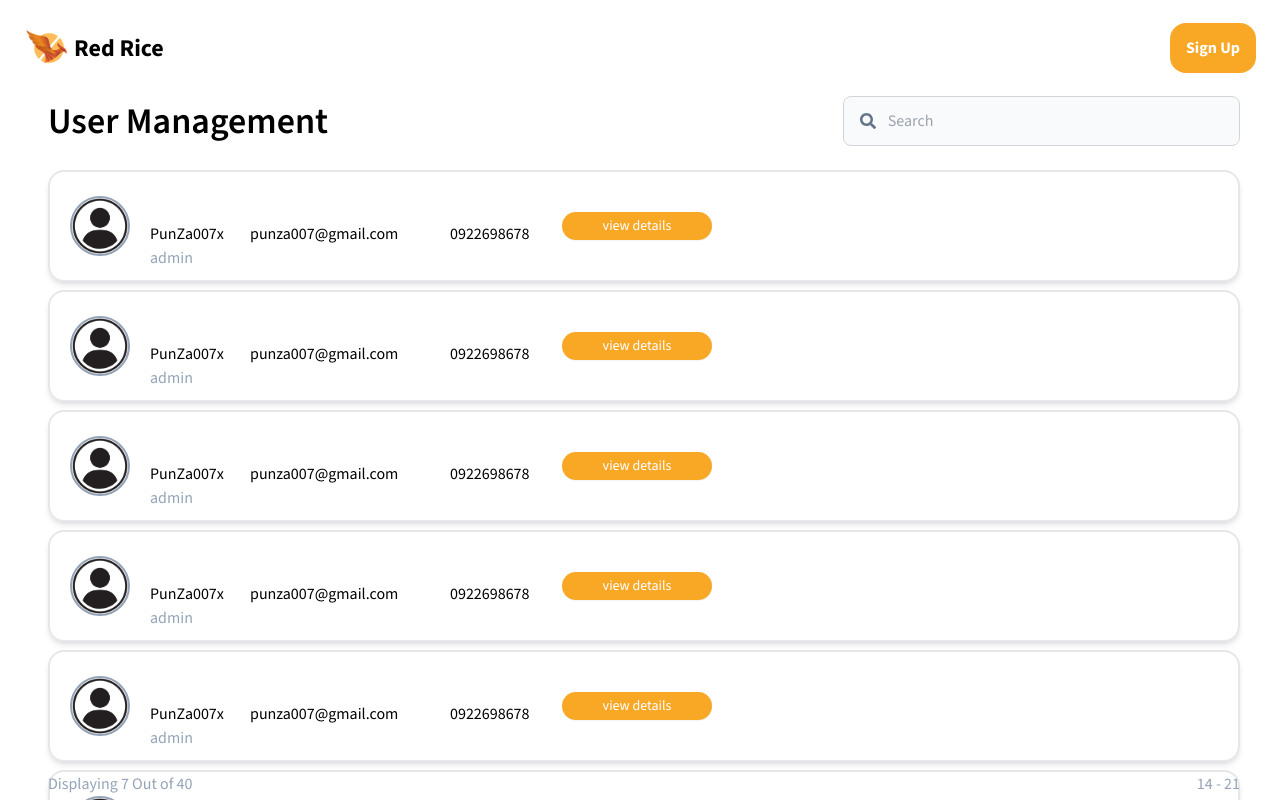
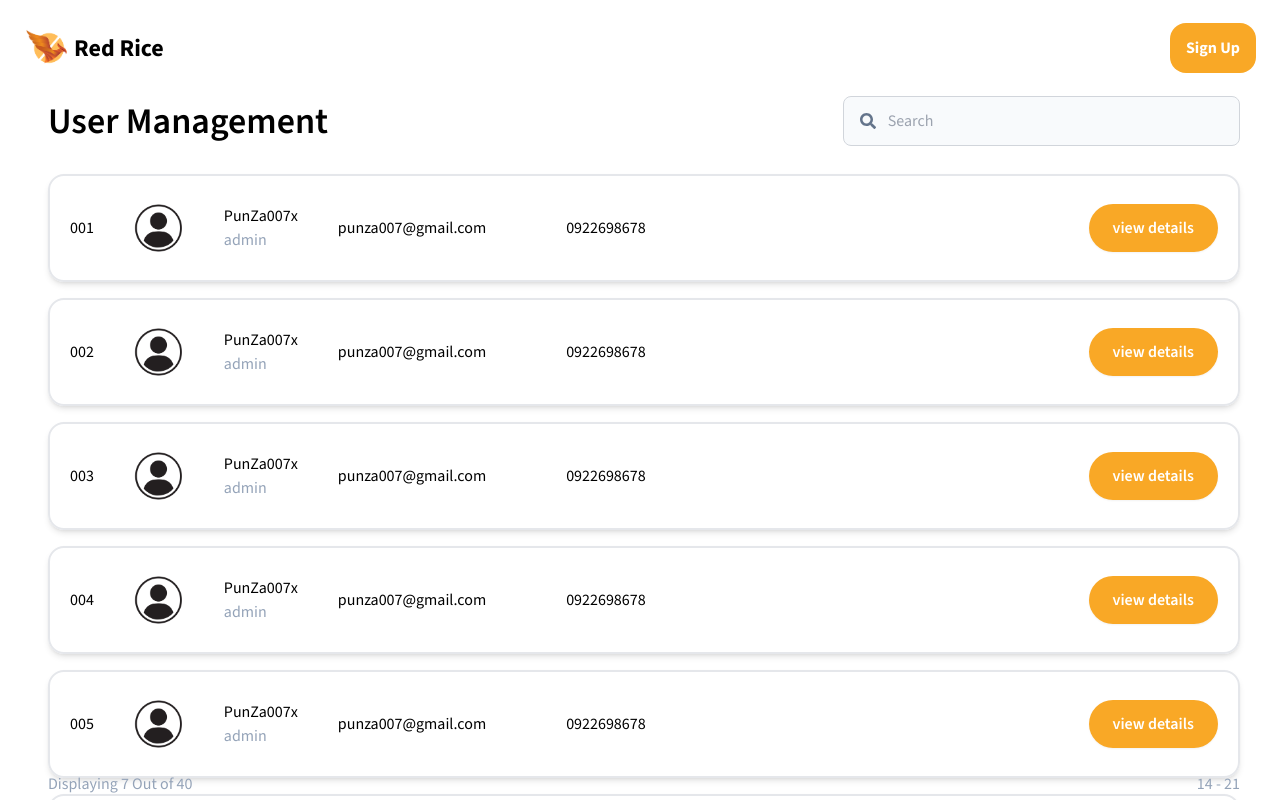
Before and after one commit to 2110503TACEDT66/swdevprac2-project-red-rice, a Next.js app: page /admin/manage in a window 1280 px wide. Built offline with nearby package versions, Linux system fonts and the light colour scheme.

Commit message:
fix: card component

```diff
--- a/src/components/adminmanage/card.tsx
+++ b/src/components/adminmanage/card.tsx
@@ -1,5 +1,6 @@
 import Link from 'next/link';
 import Image from 'next/image';
+import { IoInformation } from 'react-icons/io5';
 
 interface CardProps {
     id: string;
@@ -9,28 +10,47 @@ interface CardProps {
     tel: string;
     picture?: string;
 }
-export default function Card({ id, name, role, email, tel, picture }: CardProps) {
+export default function Card({
+    id,
+    name,
+    role,
+    email,
+    tel,
+    picture,
+}: CardProps) {
     return (
-        <div className="h-auto w-full rounded-[1rem] shadow-md m-1 flex flex-row border-2 py-3 items-center">
-            <div className="w-[55px] h-[55px] relative rounded-full  p-7 m-3 ml-5 mr-5 border-solid border-2 border-slate-400 self-center ">
-                <Image
-                    src={picture || '/img/user/user1.png'}
-                    alt="Product Picture"
-                    fill={true}
-                    className="object-cover rounded-full "
-                />
+        <div className="h-auto w-full rounded-[1rem] shadow-md m-2 flex flex-row py-2 md:py-7 items-center justify-between pr-5 pl-5 border-2">
+            <div className="flex flex-row items-center">
+                <h1 className='mr-5 md:mr-10'>{id}</h1>
+                <div className="flex flex-row gap-5 md:gap-10 mr-3 md:mr-10">
+                    <Image
+                        src={picture || '/img/user/user1.png'}
+                        alt="Product Picture"
+                        width={50}
+                        height={50}
+                        className="object-cover rounded-full"
+                    />
+                    <div className="flex flex-col">
+                        <h1>{name}</h1>
+                        <h1 className="text-slate-400">{role}</h1>
+                    </div>
+                </div>
+                <div className="hidden md:flex flex-row gap-10 lg:gap-20 items-center">
+                    <h1>{email}</h1>
+                    <h1>{tel}</h1>
+                </div>
             </div>
-            <div className="flex flex-col w-[100px] h-[10%] self-center">
-                <div className="">{name}</div>
-                <div className="text-slate-400">{role}</div>
-            </div>
-            <div className="w-[200px] h-[10%] self-center ">{email}</div>
-            <div className="w-[100px] h-[10%] self-center">{tel}</div>
-            <div className="justify-end">
+            <div className='md:hidden'>
+            <Link href={`../${id}/profile`}>
+                <button className='p-1 rounded-full bg-redrice-yellow hover:bg-redrice-light-yellow text-white'>
+                <IoInformation />
+                </button>
+
+                </Link>
+                </div>
+            <div className="hidden md:flex">
                 <Link href={`../${id}/profile`}>
-                    <button
-                        className="block h-[10%] w-[150px] text-sm rounded-full bg-redrice-yellow hover:bg-redrice-light-yellow  p-1 m-3  shadow-sm text-white text-center"
-                    >
+                    <button className="block text-md font-semibold rounded-full bg-redrice-yellow hover:bg-redrice-light-yellow  px-6 py-3 shadow-sm text-white text-center">
                         view details
                     </button>
                 </Link>
```
